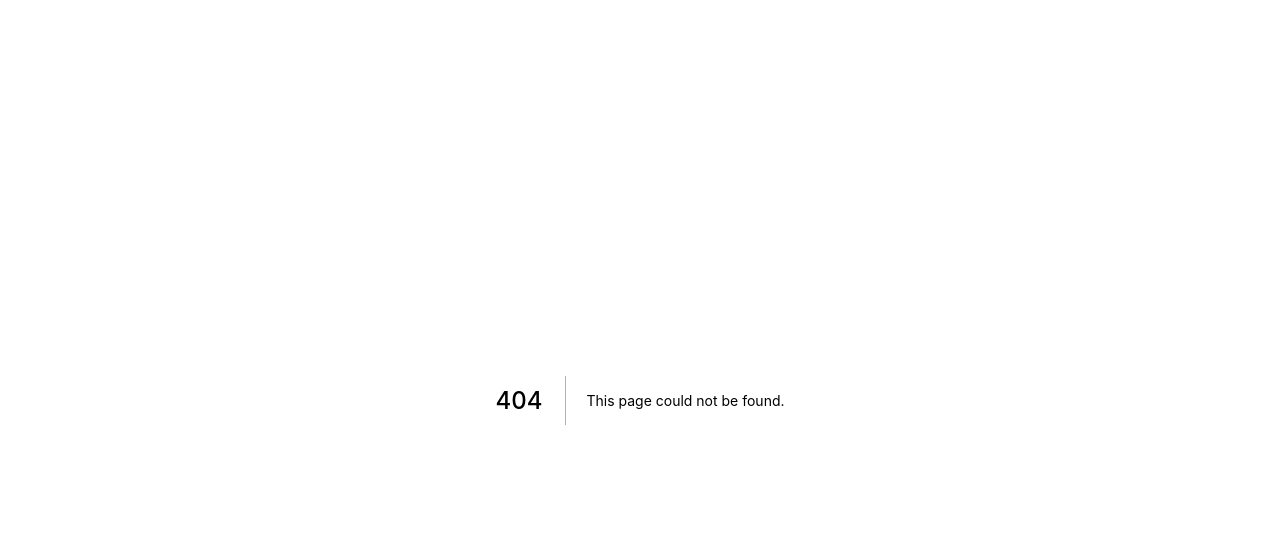
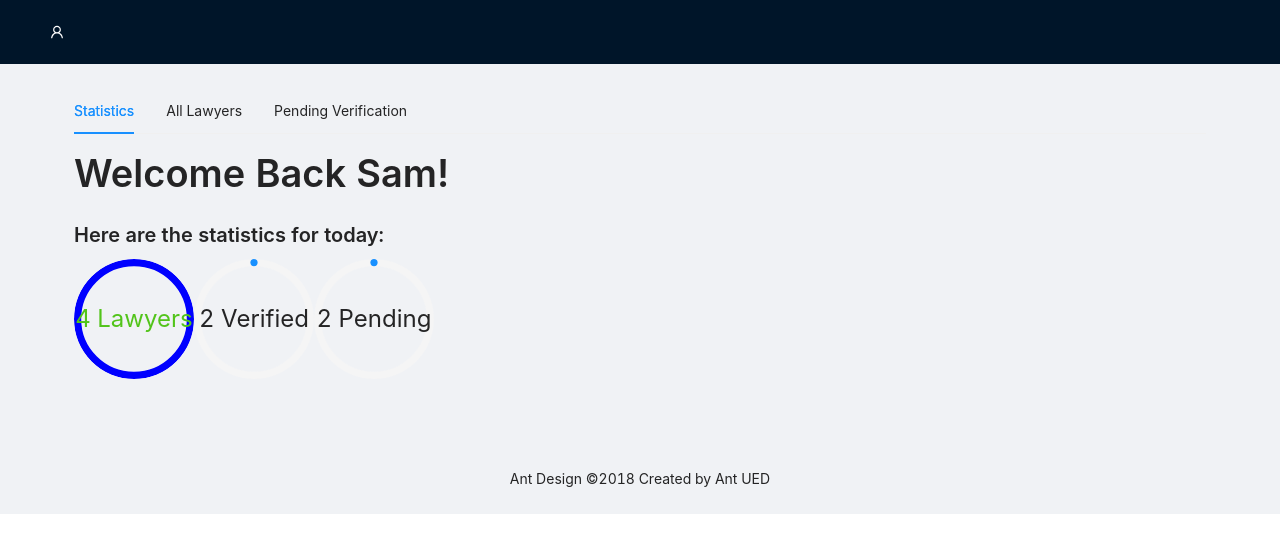
Before and after one commit to dearvae/SMULIT_NUSMUUUU, a Next.js app: page /admin/admin in a window 1280 px wide. Before the commit this address had no page. Shown: the top 552 px of the page. Built offline with nearby package versions, Linux system fonts and the light colour scheme.

Commit message:
added admin page
- Pending Dashboard
- Pending Redirection

```diff
--- /dev/null
+++ b/pages/admin/admin.js
@@ -0,0 +1,105 @@
+
+import MyLayout from '../../component/global/layout'
+import { Tabs,List,Avatar,Button,Progress,Layout, Menu,Breadcrumb,Typography} from 'antd';
+import React, { useState, useEffect} from 'react';
+import axios from 'axios';
+import Link from 'next/link';
+import { ConsoleSqlOutlined, DownloadOutlined,UserOutlined} from '@ant-design/icons';
+
+const { TabPane } = Tabs;
+const { Header, Content, Footer } = Layout;
+const { Title, Text } = Typography;
+
+function callback(key) {
+  console.log(key);
+}
+
+const ADMINNAME = "Sam";
+const LAWYERS = [
+                  {id: 1, name:"Tan",verification:1,yop:5,phone:"10938463",website:"www.123.com",email:"guangdongjiayi@gmail.com",language:'English',position:"Rank 1",description:"xxxxxxxxxxxxxxxxxxxxx"},
+                  {id: 2, name:"Sam",verification:1,yop:5,phone:"10938463",website:"www.123.com",email:"guangdongjiayi@gmail.com",language:'English',position:"Rank 1",description:"xxxxxxxxxxxxxxxxxxxxx"},
+                  {id: 3, name:"Ben",verification:0,yop:5,phone:"10938463",website:"www.123.com",email:"guangdongjiayi@gmail.com",language:'English',position:"Rank 1",description:"xxxxxxxxxxxxxxxxxxxxx"},
+                  {id: 4, name:"Kan",verification:0,yop:5,phone:"10938463",website:"www.123.com",email:"guangdongjiayi@gmail.com",language:'English',position:"Rank 1",description:"xxxxxxxxxxxxxxxxxxxxx"}
+                ];
+
+
+export default function Admin() {
+
+  const[verified,setVerified] = useState(0);
+
+
+  useEffect (()=>{
+
+      var verified = 0;
+      for(let k=0;k<LAWYERS.length;k++){
+        if (LAWYERS[k].verification) verified += 1;
+      }
+      setVerified(verified);
+  },[verified]
+  )
+
+
+  return (
+    <Layout>
+
+    <Header style={{ position: 'fixed', zIndex: 1, width: '100%' }}>
+      <div className="logo" />
+      <UserOutlined style={{color:'white'}}/>
+    </Header>
+    <Content className="site-layout" style={{ padding: '0 50px', marginTop: 64 }}>
+      <div className="site-layout-background" style={{ padding: 24, minHeight: 380 }}>
+      <Tabs defaultActiveKey="1" onChange={callback}>
+      <TabPane tab="Statistics" key="1">
+        <Title>Welcome Back {ADMINNAME}! </Title>
+        <Title level={4}>Here are the statistics for today: </Title>
+        <Progress type="circle" strokeColor="Blue" percent={100} format={percent => `${LAWYERS.length} Lawyers`} />
+        <Progress type="circle" percent={verified/LAWYERS.length} format={percent => `${verified} Verified`} />
+        <Progress type="circle" percent={((LAWYERS.length-verified)/LAWYERS.length)/100} format={percent => `${LAWYERS.length-verified} Pending`}/>
+      </TabPane>
+      <TabPane tab="All Lawyers" key="2">
+            <List
+              itemLayout="horizontal"
+              dataSource={LAWYERS}
+              renderItem={lawyer => (
+                <List.Item actions={[<a href={"/admin/lawyerDetails?id="+lawyer.id} key="list-verification"><Button type="primary" shape="round" size="medium"  disabled={lawyer.verification}>{lawyer.verification ? "verified" : "pending"}</Button></a>]}>
+                  <List.Item.Meta
+                    avatar={<Avatar src="https://zos.alipayobjects.com/rmsportal/ODTLcjxAfvqbxHnVXCYX.png" />}
+                    title={<a href="https://ant.design">{lawyer.name}</a>}
+                    description="Ant Design, a design language for background applications, is refined by Ant UED Team"
+                  />
+                </List.Item>
+        )}
+        />
+      </TabPane>
+      <TabPane tab="Pending Verification" key="3">
+
+        <List
+          itemLayout="horizontal"
+          dataSource={LAWYERS}
+          renderItem={lawyer => (
+            lawyer.verification ? "" :
+            <List.Item actions={[<a href={"/admin/lawyerDetails?id="+lawyer.id} key="list-verification"><Button type="primary" shape="round" size="medium"  disabled={lawyer.verification}>{lawyer.verification ? "verified" : "pending"}</Button></a>]}>
+              <List.Item.Meta
+                avatar={<Avatar src="https://zos.alipayobjects.com/rmsportal/ODTLcjxAfvqbxHnVXCYX.png" />}
+                title={<a href="https://ant.design">{lawyer.name}</a>}
+                description="Ant Design, a design language for background applications, is refined by Ant UED Team"
+              />
+          </List.Item>
+      )}
+      />
+      </TabPane>
+  </Tabs>
+      </div>
+    </Content>
+    <Footer style={{ textAlign: 'center' }}>Ant Design ©2018 Created by Ant UED</Footer>
+  </Layout>
+
+  )
+}
+
+
+// Admin.getLayout = (clinic) => (
+//     <MyLayout number="2">
+//       {clinic}
+//     </MyLayout>
+//   )
```
Also changed, not shown: pages/admin/lawyerDetails.js (added, +118 -0 lines).
